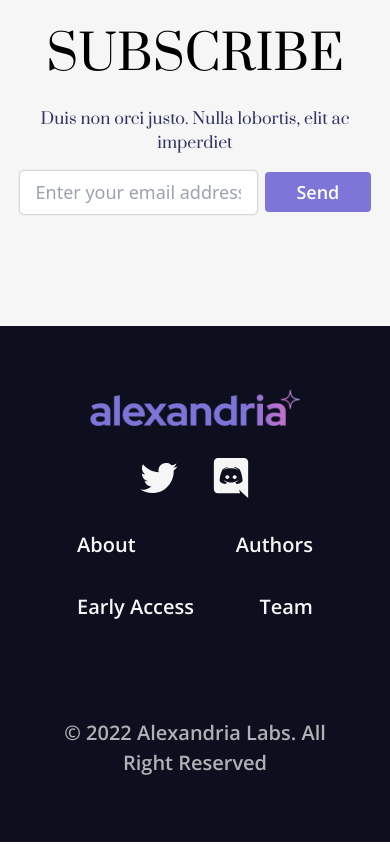
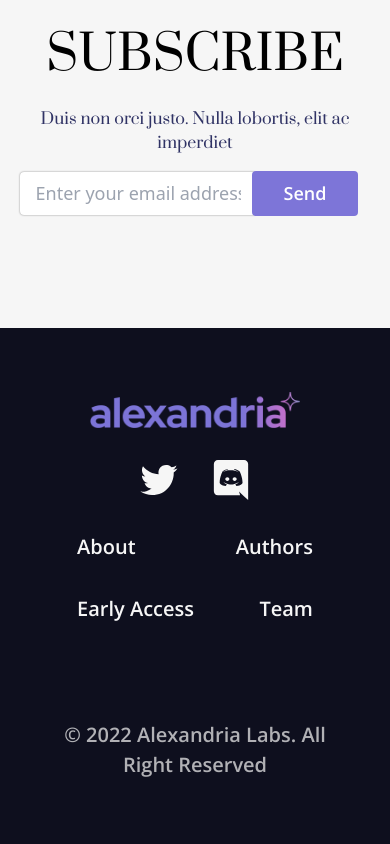
Before and after one commit to ameen-ansari/Alexandria-Web, a React (Create React App) app: page / in a window 390 px wide. Shown: the part 6985-7829 px from the top of the page. Built offline with nearby package versions, Linux system fonts and the light colour scheme.

Commit message:
fix btn spacing issue

```diff
--- a/src/Styles/NewSession.module.css
+++ b/src/Styles/NewSession.module.css
@@ -330,6 +330,17 @@
   width: 30%;
   gap: 0.5rem;
 }
+@media (max-width: 1100px) {
+  .Div4> div:nth-child(4) {
+width: 50%;
+  }
+}
+@media (max-width: 650px) {
+  .Div4> div:nth-child(4) {
+width: 70%;
+  }
+}
+
 .Div4 div:nth-child(4) > input {
   padding: 0.5rem 1rem;
   outline: 0;
@@ -340,9 +351,11 @@
   border-radius: 4px;
 }
 .Div4 div:nth-child(4) > button {
-  padding: 0px 1rem;
+  padding: 1.4rem 0rem !important;
   color: white;
   background: #7d75d8;
+  position: relative;
+  right: 0.8rem;
 }
 
 @media (max-width: 550px) {
```
